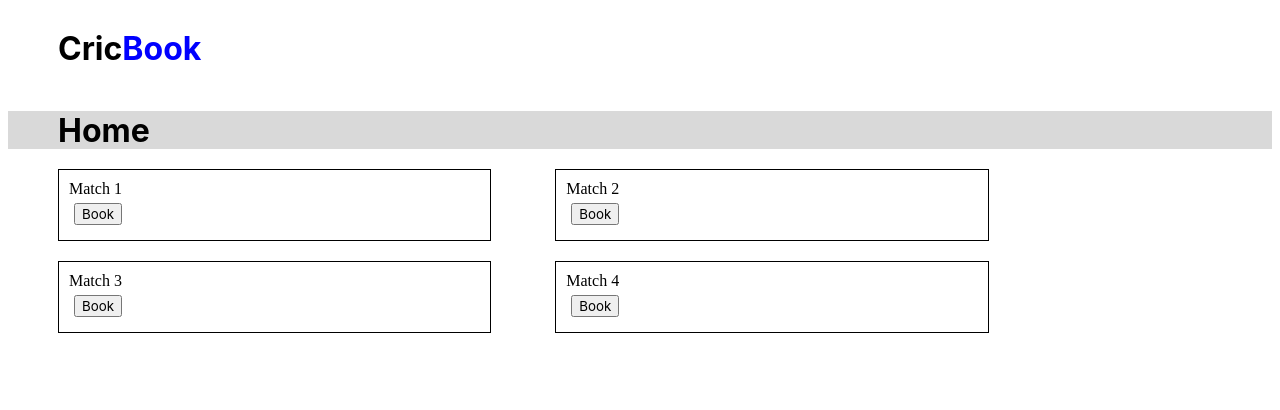
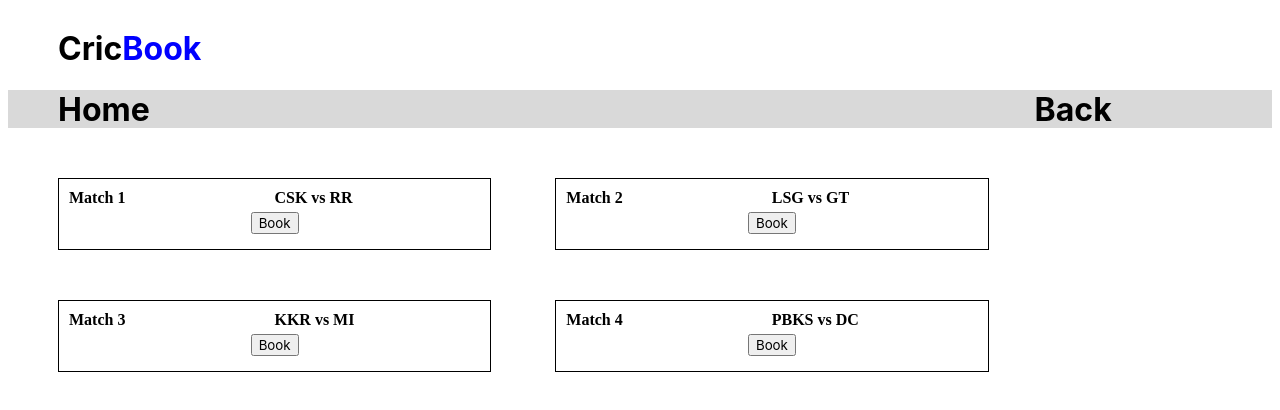
Before and after one commit to NarenSiddharth/IPLTicketBooking, a plain HTML site: page home.html in a window 1280 px wide. Drawn offline with Linux system fonts and the light colour scheme.

Commit message:
updated Home

```diff
--- a/css/login.css
+++ b/css/login.css
@@ -36,12 +36,22 @@
     margin-top: 20px;
 }
 
+.stub{
+    text-align: center;
+}
+
 .bar{
     height: 38px;
     background-color: #D9D9D9;
+
+}
+
+#back{
+    margin-left: 70%;
 }
 
 .bar h1 {
+    display: inline;
     margin-left: 50px; /* Moves the text 50 pixels from the left margin */
 }
 
@@ -58,11 +68,16 @@
 
   .match1, .match2, .match3, .match4 {
     /* Additional styles for individual matches */
-    margin-top:20px;
+    margin-top:50px;
     margin-left: 50px;
     display: inline-block;
+    font-weight: bold;
     width: calc(33.33% - 10px); /* Calculate width to fit three matches in a row with some spacing */
     margin-right: 10px; /* Add some space between matches */
     border: 1px solid black; /* For visualization purposes */
     padding: 10px; /* Add padding for better readability */
 }
+
+.spacer{
+    margin-left: 145px;
+}
--- a/home.html
+++ b/home.html
@@ -12,24 +12,24 @@
         <h1 id = 'cric'>Cric</h1>
         <h1 id = 'book'>Book</h1>
     </div>
-    <div class="bar"><h1>Home</h1></div>
+    <div class="bar"><h1>Home</h1><h1 id="back">Back</h1></div>
     <div class="matchlist">
-        <div class="match1">Match 1
+        <div class="match1">Match 1<span class="spacer"></span> CSK vs RR
             <div class = "stub">
                 <input type="submit" class="btn" value="Book">
             </div>
         </div>
-        <div class="match2">Match 2
+        <div class="match2">Match 2<span class="spacer"></span> LSG vs GT
             <div class = "stub">
                 <input type="submit" class="btn" value="Book">
             </div>
         </div>
-        <div class="match3">Match 3
+        <div class="match3">Match 3<span class="spacer"></span> KKR vs MI
             <div class = "stub">
                 <input type="submit" class="btn" value="Book">
             </div>
         </div>
-        <div class="match4">Match 4
+        <div class="match4">Match 4<span class="spacer"></span> PBKS vs DC
             <div class = "stub">
                     <input type="submit" class="btn" value="Book">
             </div>
```
